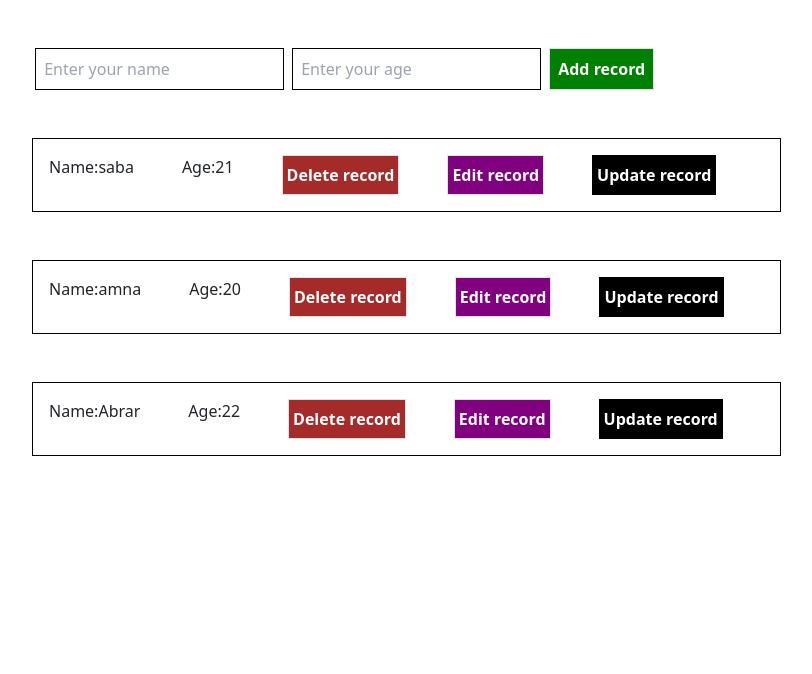
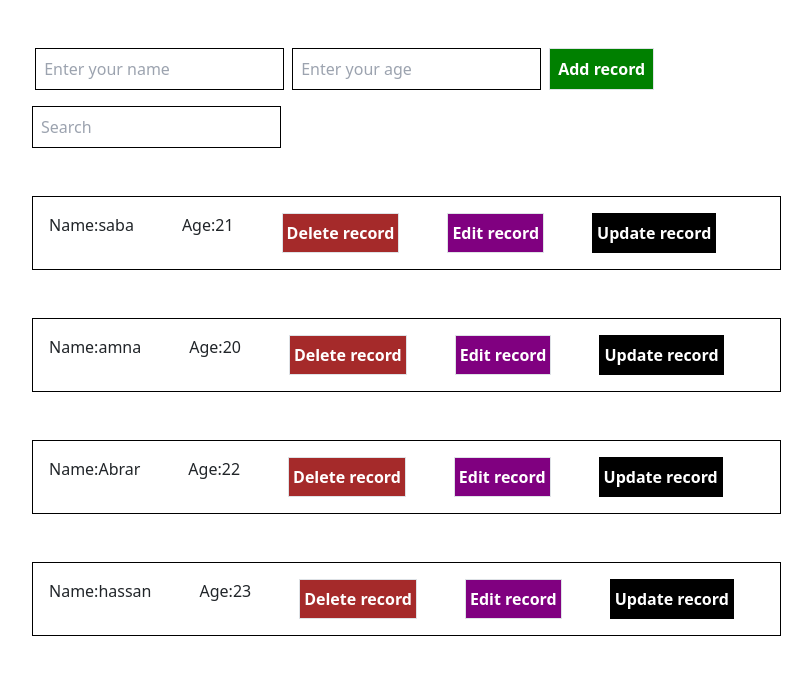
Before and after one commit to abrar0124/BtNoida, a React (Create React App) app: page /portfolio in a window 1280 px wide. Shown: the top 674 px of the page, without its empty margins (48-860 px from the left). Built offline with nearby package versions, Linux system fonts and the light colour scheme.

Commit message:
adding functionalities of add , delete , edit and update record and search data as well

```diff
--- a/src/Components/practicearray/Arrdata.jsx
+++ b/src/Components/practicearray/Arrdata.jsx
@@ -2,17 +2,20 @@ import { useState } from "react";
 
 function Arrdata() {
   const [array, setArray] = useState([
-    {
-      id: 1,
-      name: "saba",
-      age: 21,
-    },
+    { id: 1, name: "saba", age: 21 },
     { id: 2, name: "amna", age: 20 },
     { id: 3, name: "Abrar", age: 22 },
+    { id: 4, name: "hassan", age: 23 },
   ]);
   const [name, setname] = useState("");
   const [age, setage] = useState(null);
   const [edit, setedit] = useState([]);
+  const [searchTerm, setSearchTerm] = useState("");
+
+  const filtereddata = array.filter((user) =>
+    user.name.toLowerCase().includes(searchTerm.toLowerCase())
+  );
+
   const handleadd = () => {
     setArray((prev) => [
       ...prev,
@@ -22,19 +25,16 @@ function Arrdata() {
         age: age,
       },
     ]);
-    setname("");
-    setage("");
   };
 
   const handledelete = (id) => {
     setArray((prev) => prev.filter((p) => p.id != id));
   };
-
   const handledit = (id) => {
-    const userdata = array.find((p) => p.id == id);
-    setedit(userdata);
-    setname(userdata.name);
-    setage(userdata.age);
+    const data = array.find((p) => p.id == id);
+    setedit(data);
+    setname(data.name);
+    setage(data.age);
   };
 
   const handleupdate = () => {
@@ -74,7 +74,16 @@ function Arrdata() {
         </button>
       </div>
       <ul>
-        {array.map((user) => (
+        <input
+          type="text"
+          className=" ms-5 p-2 mt-3 border border-black"
+          placeholder="Search"
+          value={searchTerm}
+          onChange={(e) => setSearchTerm(e.target.value)}
+        />
+
+        {filtereddata.length > 0 ? (
+          filtereddata.map((user) => (
             <li
               className="border mt-5 border-black p-3 ms-5"
               style={{ width: "60%" }}
@@ -110,7 +119,10 @@ function Arrdata() {
                 </button>
               </div>
             </li>
-        ))}
+          ))
+        ) : (
+          <p className="text-center col-span-full">No products found.</p>
+        )}
       </ul>
     </>
   );
```
Lines whose indentation alone changed are shown as unchanged.
